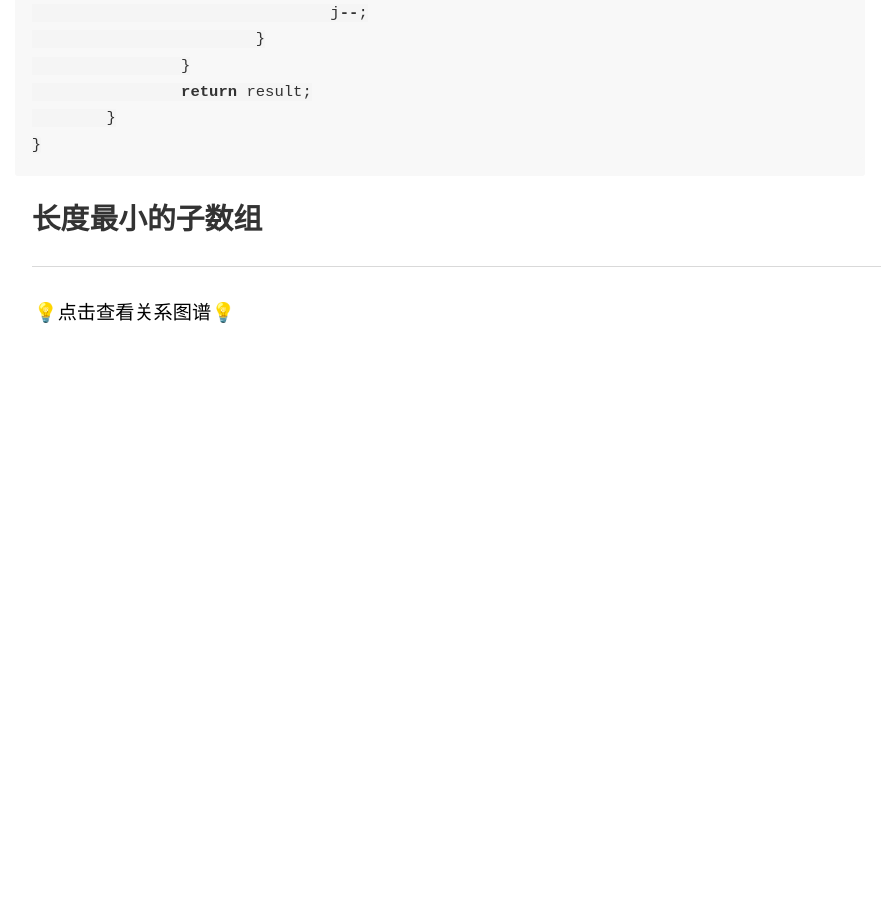
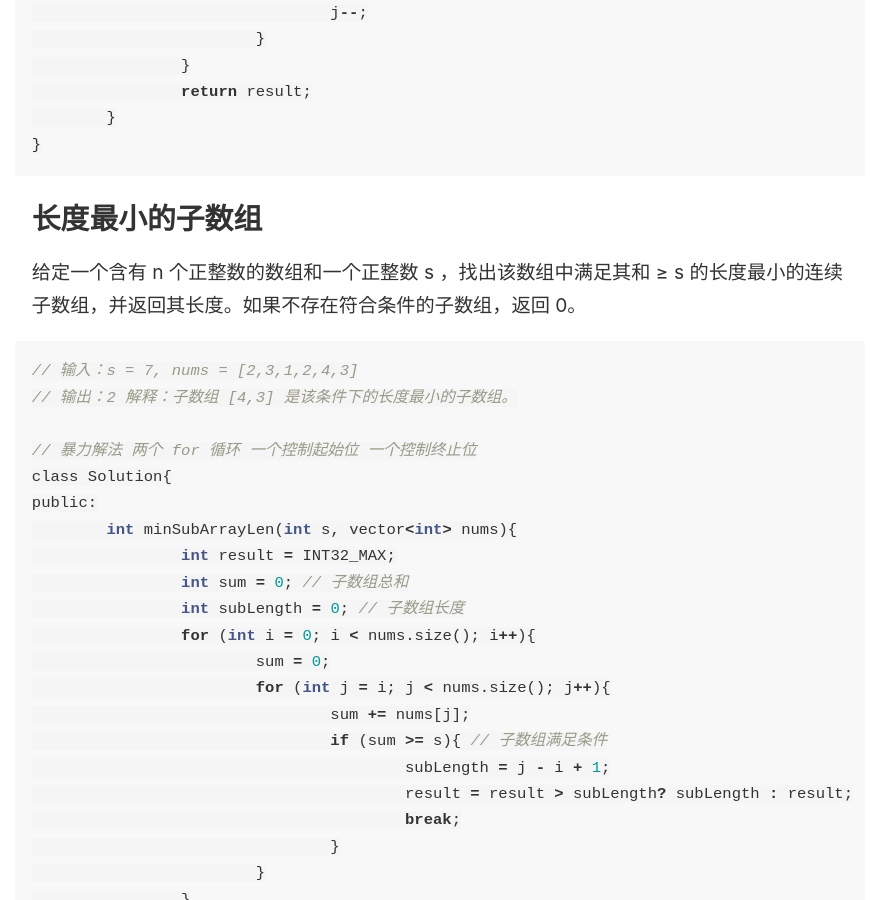
Before and after one commit to wingowen/digital-garden-jekyll, a Jekyll site: the page built from _notes/算法.md, in a window 1280 px wide and 900 px high, scrolled down 3638 px. Shown: the whole window, without its empty margins (45-926 px from the left). Built offline with Jekyll 4.4.1, drawn with Linux system fonts in a browser that asks for light colours; before the commit the page ends 4079 px from its top, so only the background shows below that; some of the changed text lies outside the part shown.

Commit message:
vault backup: 2024-08-28 14:35:58

````diff
--- a/_notes/算法.md
+++ b/_notes/算法.md
@@ -133,3 +133,37 @@ public:
 ```
 
 ## 长度最小的子数组
+
+给定一个含有 n 个正整数的数组和一个正整数 s ，找出该数组中满足其和 ≥ s 的长度最小的连续子数组，并返回其长度。如果不存在符合条件的子数组，返回 0。
+
+```c
+// 输入：s = 7, nums = [2,3,1,2,4,3]
+// 输出：2 解释：子数组 [4,3] 是该条件下的长度最小的子数组。
+
+// 暴力解法 两个 for 循环 一个控制起始位 一个控制终止位
+class Solution{
+public:
+	int minSubArrayLen(int s, vector<int> nums){
+		int result = INT32_MAX;
+		int sum = 0; // 子数组总和
+		int subLength = 0; // 子数组长度
+		for (int i = 0; i < nums.size(); i++){
+			sum = 0;
+			for (int j = i; j < nums.size(); j++){
+				sum += nums[j];
+				if (sum >= s){ // 子数组满足条件
+					subLength = j - i + 1;
+					result = result > subLength? subLength : result;
+					break;
+				}
+			}
+		}
+		return result == INT32_MAX? 0 : result;
+	}
+
+}
+
+// 滑动窗口 其实也是双指针 一个起始指针 一个终止指针
+
+
+```
````
